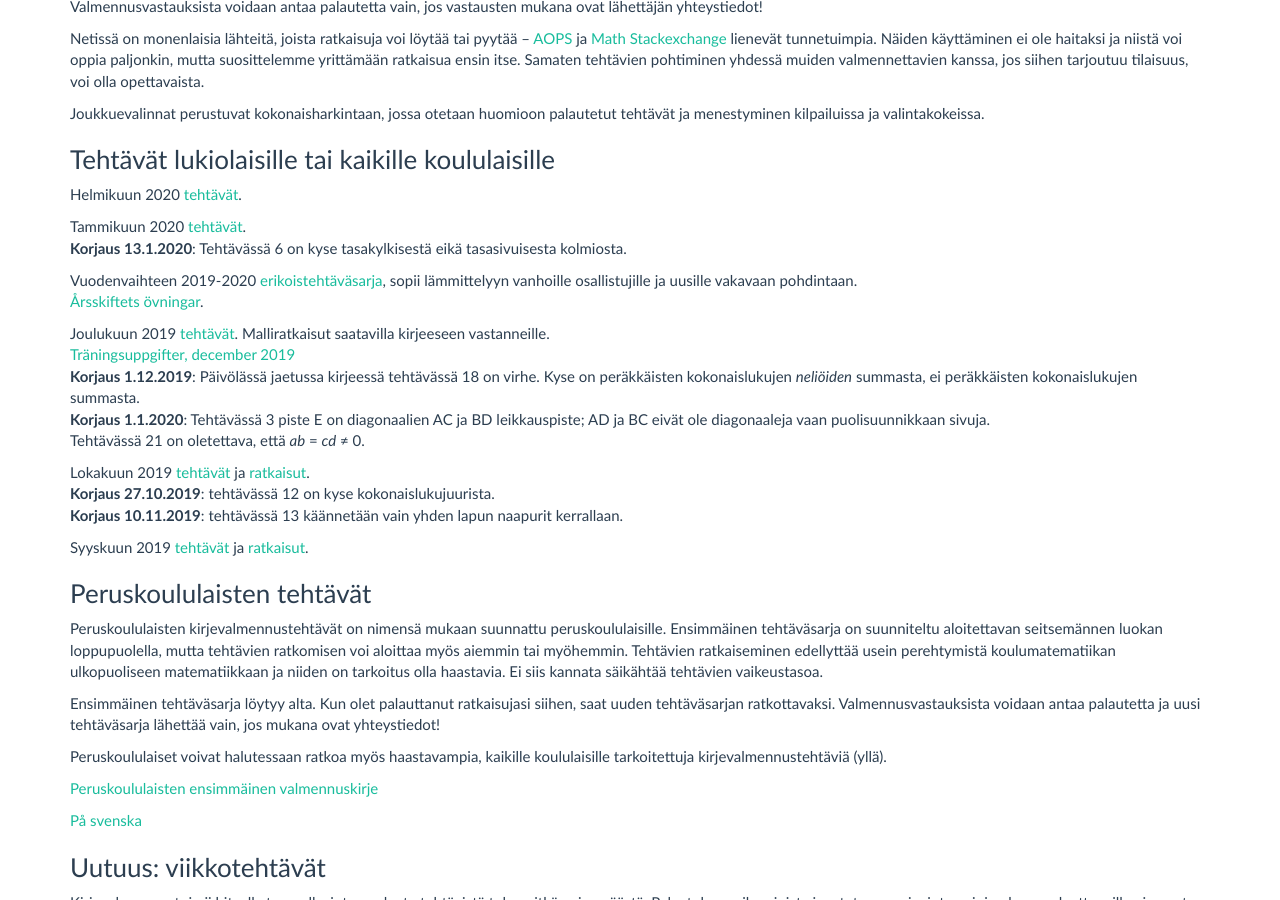
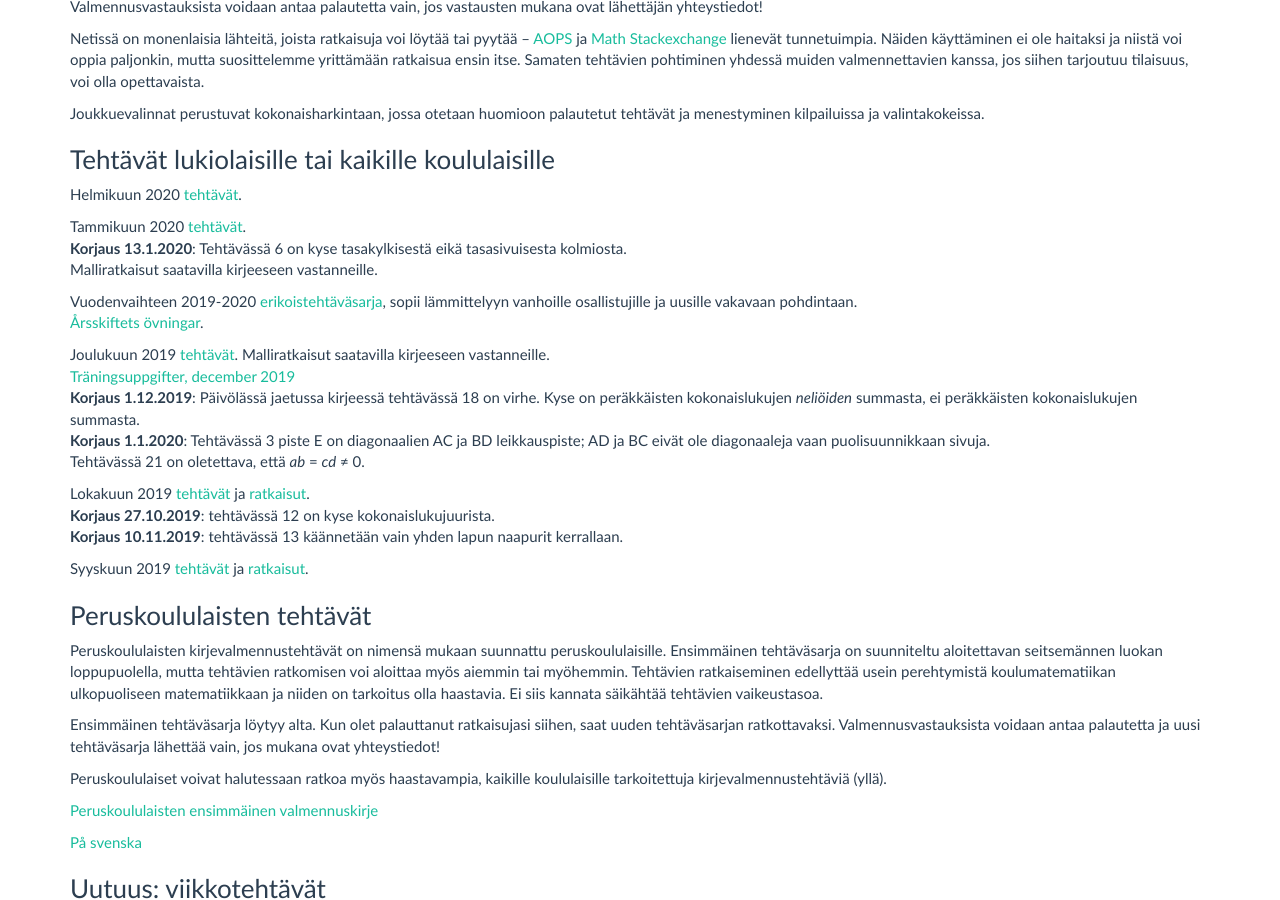
Before and after one commit to matematiikkakilpailut/matematiikkakilpailut.github.io, a Jekyll site: the page built from valmennus/index.md, in a window 1280 px wide and 900 px high, scrolled down 488 px. Built offline with Jekyll 4.4.1, drawn with Linux system fonts in a browser that asks for light colours.

Commit message:
Maininta tammikuun malliratkaisuista

```diff
--- a/valmennus/index.md
+++ b/valmennus/index.md
@@ -41,7 +41,8 @@ valintakokeissa.
 Helmikuun 2020 [tehtävät](2020/kirje_2020_02.pdf).<br>
 
 Tammikuun 2020 [tehtävät](2020/kirje_2020_01.pdf).<br>
-**Korjaus 13.1.2020**: Tehtävässä 6 on kyse tasakylkisestä eikä tasasivuisesta kolmiosta.
+**Korjaus 13.1.2020**: Tehtävässä 6 on kyse tasakylkisestä eikä tasasivuisesta kolmiosta.<br>
+Malliratkaisut saatavilla kirjeeseen vastanneille.
 
 Vuodenvaihteen 2019-2020 [erikoistehtäväsarja](2019/kirje2019-2020.pdf), sopii lämmittelyyn vanhoille osallistujille ja uusille vakavaan pohdintaan.<br>
 <span lang="sv">[Årsskiftets övningar](2019/erikoistehtavasarja_sv_19-20.pdf).</span>
```
